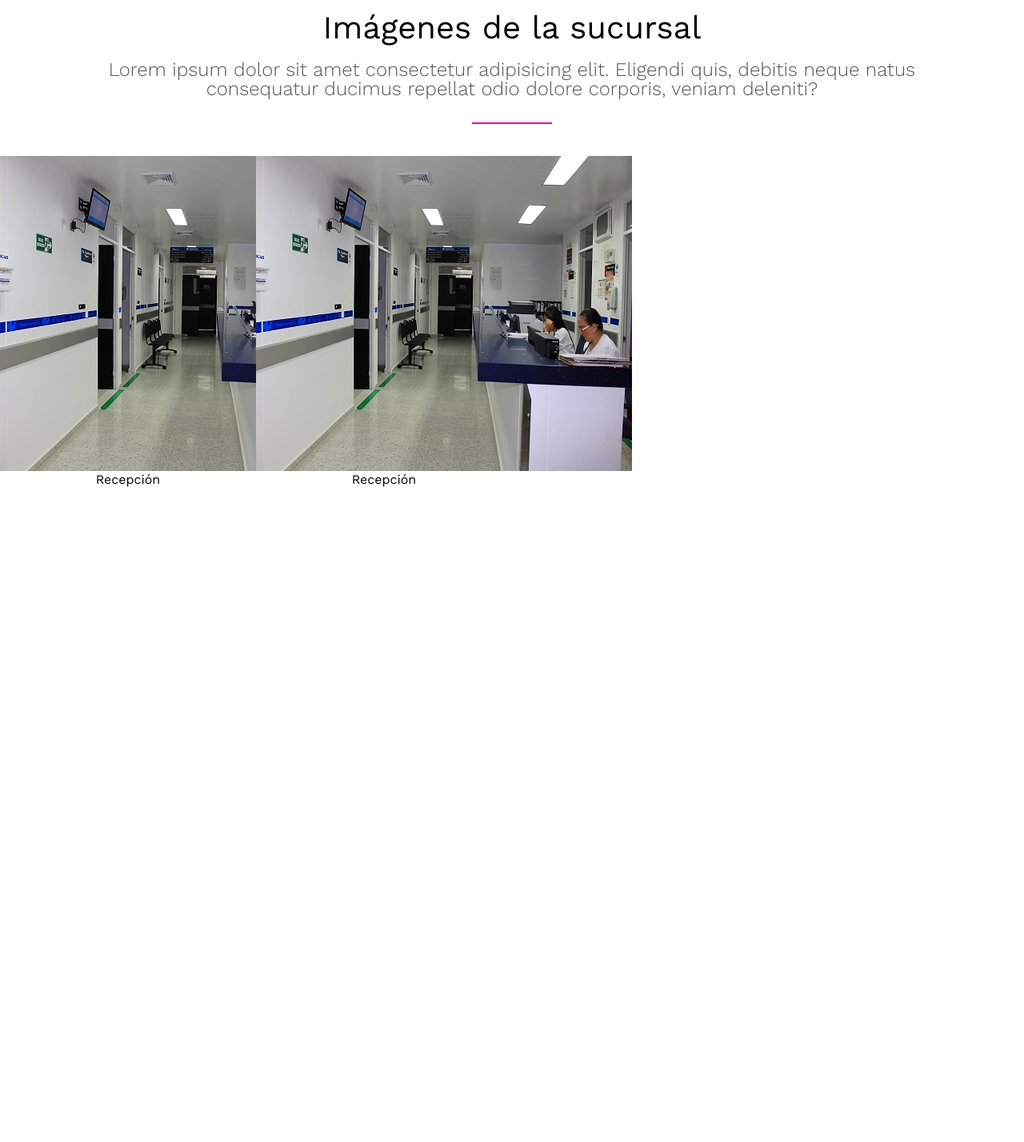
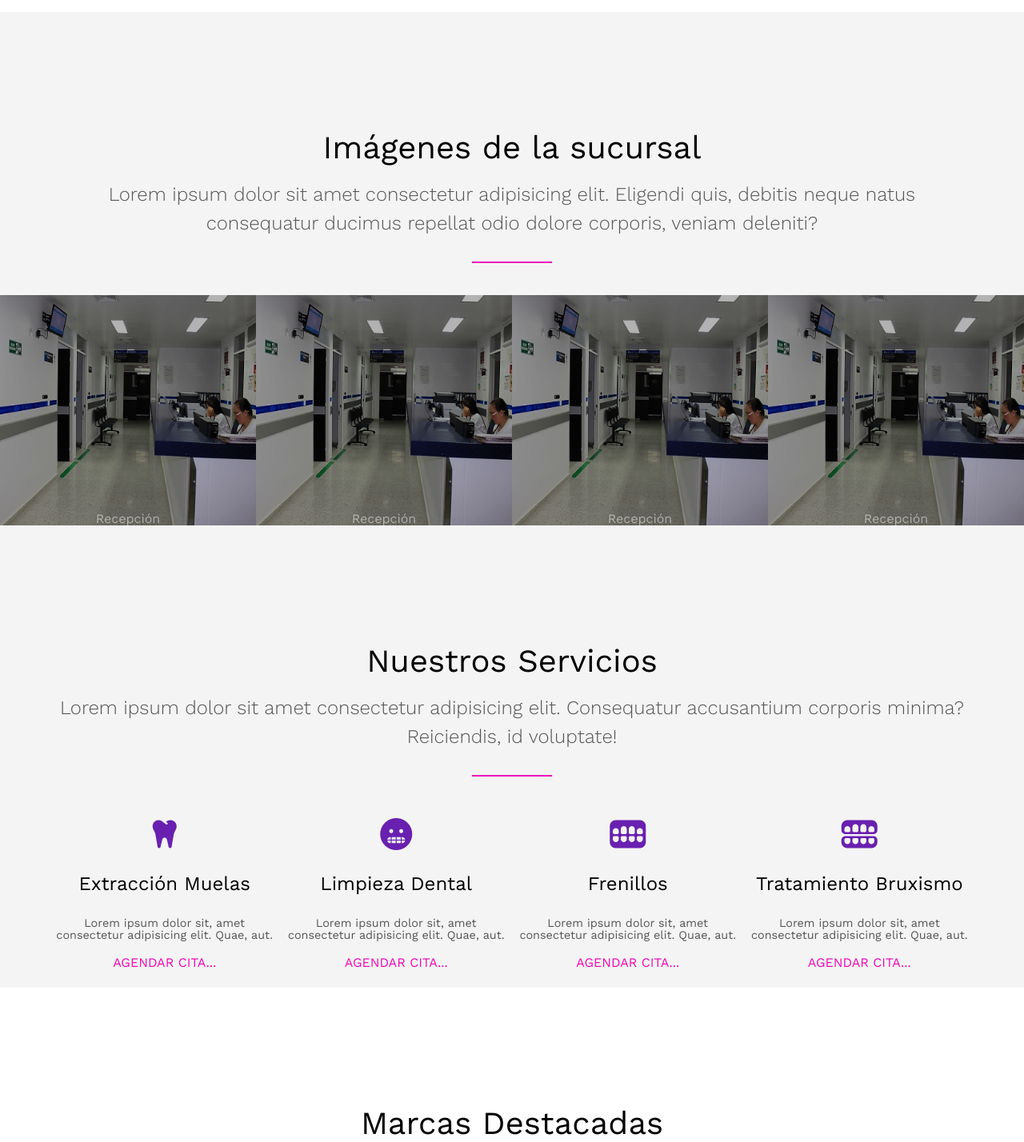
Before and after one commit to dev-diegov/dental, a plain HTML site: page index.html in a window 1280 px wide. Shown: the part 1372-2800 px from the top of the page at 80% size. Before the commit the page ends 1981 px from the top, so only its background shows below. Drawn offline with nearby package versions, Linux system fonts and the light colour scheme.

Commit message:
Desarrollo de secciones

```diff
--- a/assets/css/style.css
+++ b/assets/css/style.css
@@ -154,19 +154,21 @@ h2{
 }
 
 .laptop-image{
-    width: 90%;
+    width: 90%; /* largo del 90 % */
 }
 
 /**** SECCIÓN IMÁGENES ****/
 
 .images-section{
     text-align: center; /* centramos el contenido */
+    background-color: #f4f4f4; /* color de fondo */
 }
 
 .section-heading{
-    font-size: 250%;
-    color: #000;
-    margin-bottom: 20px;
+    font-size: 250%; /* tamaño letra */
+    color: #000; /* color letra */
+    margin-bottom: 20px; /* margen abajo 20 px */
+    margin-top: 150px; /* margen arriba 20 px */
 }
 
 .section-sub-heading{
@@ -174,6 +176,7 @@ h2{
     color: #555; /* color letra */
     font-weight: 300;
     margin-bottom: 30px; /* margen abajo 30 px */
+    line-height: 1.5; /* altura de línea */
 }
 
 .section-sub-heading:after{
@@ -186,13 +189,93 @@ h2{
 }
 
 .images{
-    margin-top: 10px;
+    margin-top: 10px; /* margen arriba de 10 px */
     list-style: none;
-    width: 100%;
+    width: 100%; /* largo del 100 % */
 }
 
 .images li{
+    display: block; /* tipo de caja bloque */
+    width: 25%; /* largo del 25 % */
+    float: left; /* ubicación a la izquierda*/
+}
+
+.dental-images{
+    background-color: #000; /* color de fondo */
+    overflow: hidden;
+}
+
+.dental-images img{
+    width: 100%; /* largo del 100% */
+    height: auto; /* altura automática */
+    opacity: .7; /* el brillo de la imagen disminuye */
+    transform: scale(1.15); /* pone la imagen sobre el texto */
+    transition: transform 0.5s, opacity 0.5s; /* efecto de transición */
+}
+
+.dental-images img:hover{
+    transform: scale(1); /* la imagen se achica */
+    opacity: 1; /* el brillo de la imagen aumenta*/
+}
+
+.images-para{
+    color: #fff; /* color letra */
+}
+
+.clearfix{
+    zoom:1;
+}
+
+.clearfix:after{
+    content: "";
+    display: table;
+    clear:both;
+    visibility: hidden;
+}
+
+/**** SECCIÓN SERVICIOS ****/
+
+.services-section{
+    text-align: center;
+    background-color: #f4f4f4;
+}
+
+.service-box{
+    padding:1% 0;
+}
+
+.big-icon{
+    font-size: 250%;
+    color: #6920b0;
     display: block;
-    width: 25%;
-    float: left;
+    margin-bottom: 30px;
 }
+
+.service-heading{
+    font-size: 150%;
+    margin-bottom: 30px;
+    font-weight: 400;
+}
+
+.service-para{
+    color: #555;
+    font-size: 90%;
+    margin-bottom: 20px;
+}
+
+.service-link{
+    color: #ed07b7;
+    text-transform: uppercase;
+    text-decoration: none;
+}
+
+/**** SECCIÓN MARCAS ****/
+
+.marks-section{
+    text-align: center;
+}
+
+.mark-logo{
+    width: 65%; /* largo del 65 % */
+    height: auto;
+}
--- a/index.html
+++ b/index.html
@@ -7,7 +7,14 @@
     <title>Clínica Dental</title>
     <link href="https://fonts.googleapis.com/css2?family=Work+Sans:wght@100;300;400;500;700&display=swap" rel="stylesheet">
     <link rel="stylesheet" href="assets/css/fluid.css">
+
+    <!-- incluímos estilos css -->
+
     <link rel="stylesheet" href="assets/css/style.css">
+
+    <!-- incluímos font awesome -->
+
+    <script src="https://kit.fontawesome.com/7e5b2d153f.js" crossorigin="anonymous"></script>
 
 </head>
 <body>
@@ -43,7 +50,7 @@
         </div>
     </section>
 
-    <ul class="images-section">
+    <ul class="images-section clearfix">
         <div class="row">
             <h2 class="section-heading">Imágenes de la sucursal</h2>
             <h3 class="section-sub-heading">Lorem ipsum dolor sit amet consectetur adipisicing elit. Eligendi quis, debitis neque natus consequatur ducimus repellat odio dolore corporis, veniam deleniti?</h3>
@@ -51,17 +58,84 @@
         <div class="images">
             <li>
                 <figure class="dental-images">
-                    <img src="assets/images/recepcionchica.jpg" alt="">
+                    <img src="assets/images/recepcionchica.jpg" alt="Recepción de la Clínica">
                     <p class="images-para">Recepción</p>
                 </figure>
             </li>
             <li>
                 <figure class="dental-images">
-                    <img src="assets/images/recepcionchica.jpg" alt="">
+                    <img src="assets/images/recepcionchica.jpg" alt="Recepción de la Clínica">
+                    <p class="images-para">Recepción</p>
+                </figure>
+            </li>
+            <li>
+                <figure class="dental-images">
+                    <img src="assets/images/recepcionchica.jpg" alt="Recepción de la Clínica">
+                    <p class="images-para">Recepción</p>
+                </figure>
+            </li>
+            <li>
+                <figure class="dental-images">
+                    <img src="assets/images/recepcionchica.jpg" alt="Recepción de la Clínica">
                     <p class="images-para">Recepción</p>
                 </figure>
             </li>
         </div>
     </ul>
+
+    <section class="services-section">
+        <div class="row">
+            <h2 class="section-heading">Nuestros Servicios</h2>
+            <h3 class="section-sub-heading">Lorem ipsum dolor sit amet consectetur adipisicing elit. Consequatur accusantium corporis minima? Reiciendis, id voluptate!</h3>
+        </div>
+        <div class="row">
+            <div class="col span_1_of_4 service-box">
+                <i class="fas fa-tooth big-icon"></i>
+                <h4 class="service-heading">Extracción Muelas</h4>
+                <p class="service-para">Lorem ipsum dolor sit, amet consectetur adipisicing elit. Quae, aut.</p>
+                <a href="#" class="service-link">Agendar Cita...</a>
+            </div>
+            <div class="col span_1_of_4 service-box">
+                <i class="fas fa-grimace big-icon"></i>
+                <h4 class="service-heading">Limpieza Dental</h4>
+                <p class="service-para">Lorem ipsum dolor sit, amet consectetur adipisicing elit. Quae, aut.</p>
+                <a href="#" class="service-link">Agendar Cita...</a>
+            </div>
+            <div class="col span_1_of_4 service-box">
+                <i class="fas fa-teeth big-icon"></i>
+                <h4 class="service-heading">Frenillos</h4>
+                <p class="service-para">Lorem ipsum dolor sit, amet consectetur adipisicing elit. Quae, aut.</p>
+                <a href="#" class="service-link">Agendar Cita...</a>
+            </div>
+            <div class="col span_1_of_4 service-box">
+                <i class="fas fa-teeth-open big-icon"></i>
+                <h4 class="service-heading">Tratamiento Bruxismo</h4>
+                <p class="service-para">Lorem ipsum dolor sit, amet consectetur adipisicing elit. Quae, aut.</p>
+                <a href="#" class="service-link">Agendar Cita...</a>
+            </div>
+        </div>
+    </section>
+
+    <section class="marks-section">
+        <div class="row">
+            <h2 class="section-heading">Marcas Destacadas</h2>
+            <h3 class="section-sub-heading">Lorem ipsum dolor sit amet consectetur adipisicing elit. Consequatur accusantium corporis minima? Reiciendis, id voluptate!</h3>
+        </div>
+        <div class="row">
+            <div class="col span_1_of_4">
+                <img src="assets/images/pepsodent-logo.png" alt="Pepsodent" class="mark-logo">
+            </div>
+            <div class="col span_1_of_4">
+                <img src="assets/images/colgate-logo.png" alt="Colgate" class="mark-logo">
+            </div>
+            <div class="col span_1_of_4">
+                <img src="assets/images/oralb-logo.png" alt="Pepsodent" class="mark-logo">
+            </div>
+            <div class="col span_1_of_4">
+                <img src="assets/images/sensodyne-logo.png" alt="Pepsodent" class="mark-logo">
+            </div>
+        </div>
+    </section>
+
 </body>
 </html>
```
Also changed, not shown: assets/images/colgate-logo.png (added), assets/images/oralb-logo.png (added), assets/images/pepsodent-logo.png (added), assets/images/sensodyne-logo.png (added), 1 other file.
